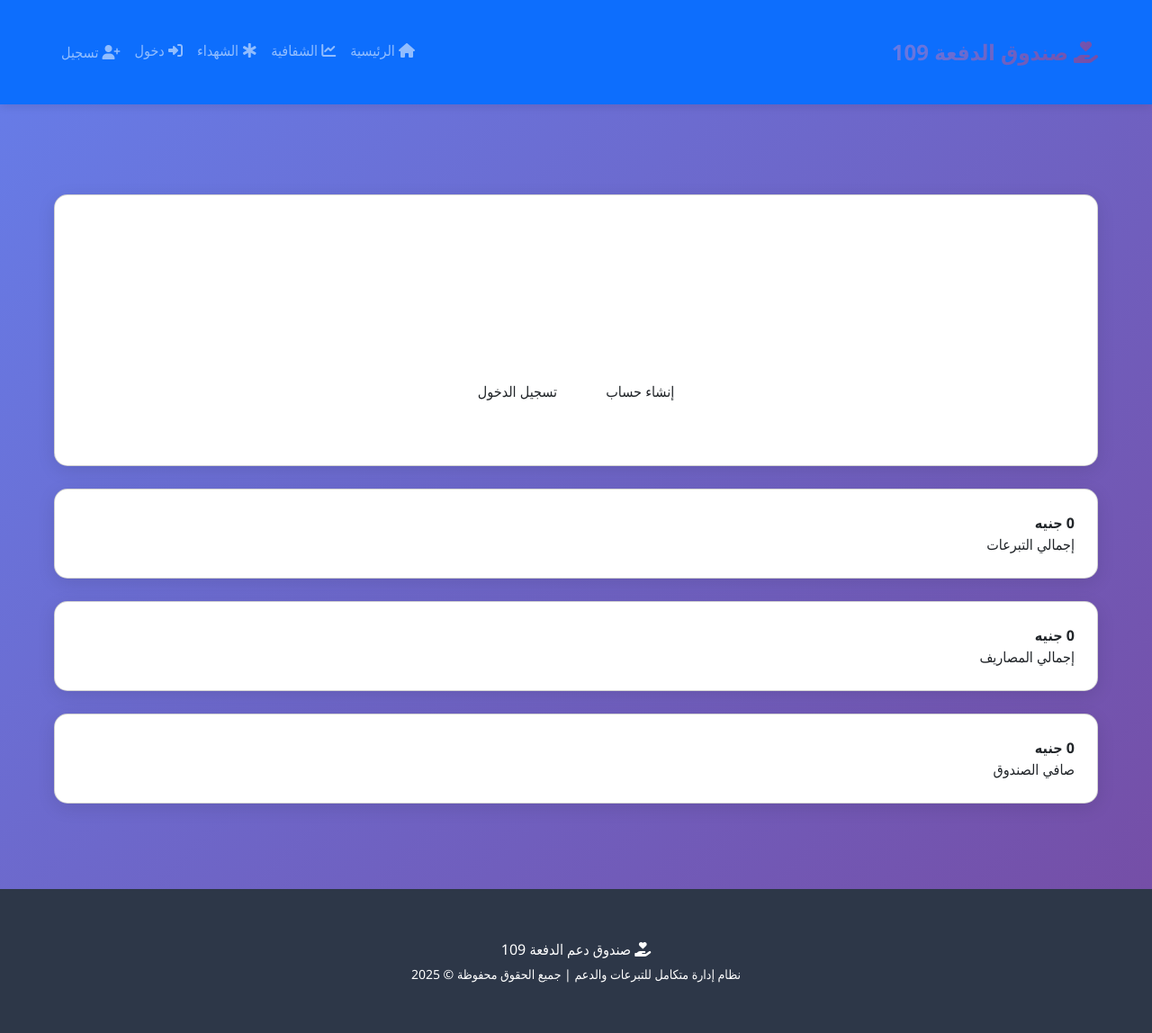
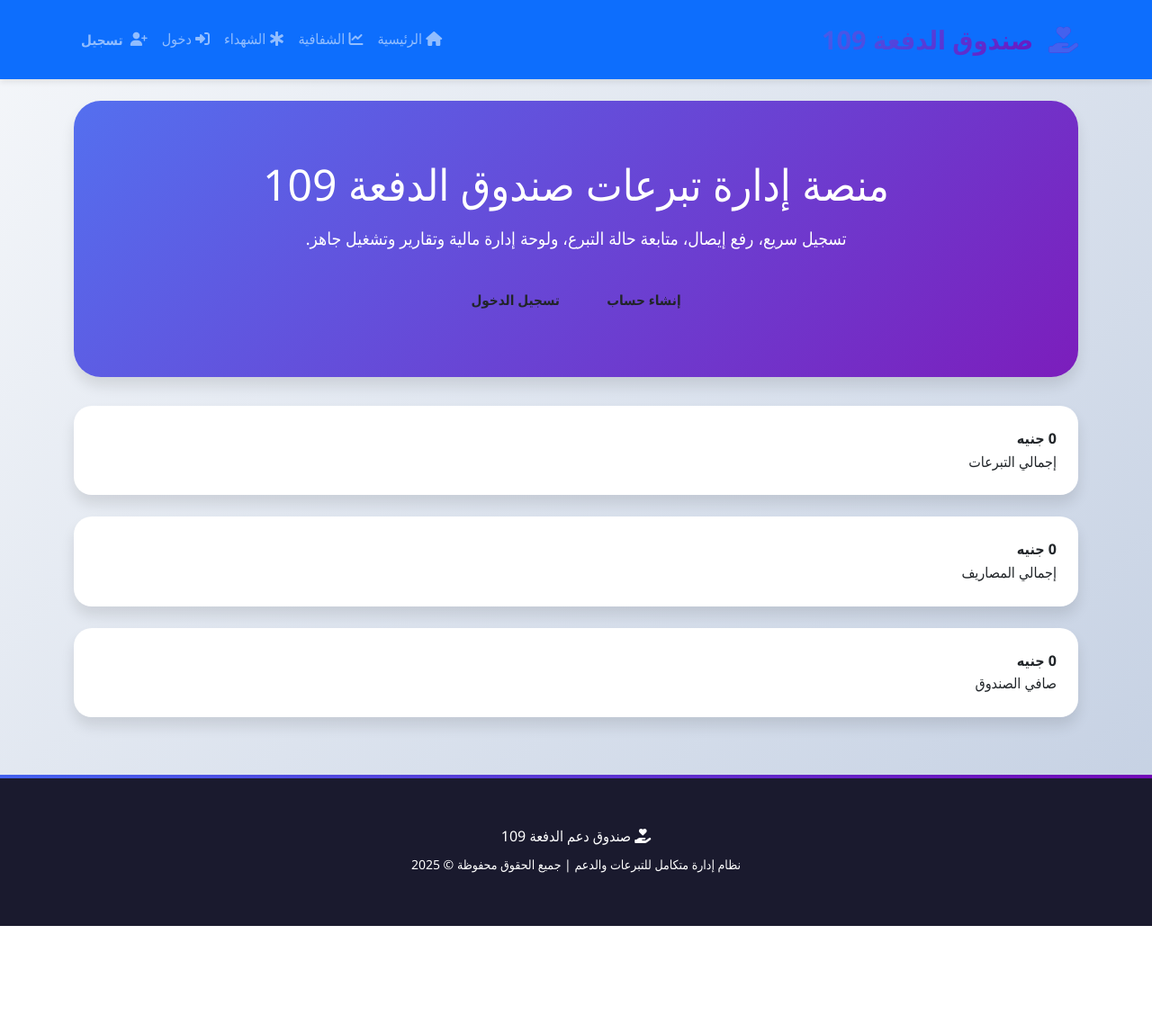
Before and after one commit to abdelrahman109/109-sys1, a Flask app: page / in a window 1280 px wide. Shown: the whole page at 90% size. After the commit the page ends 1029 px from the top, so only its background shows below. Run offline with Flask 3, Linux system fonts and the light colour scheme; data comes from the database, SQL or seed files in the repository; data that the repository does not hold is empty.

Commit message:
Update style.css

```diff
--- a/static/css/style.css
+++ b/static/css/style.css
@@ -1,4 +1,24 @@
 /* ==================== نظام دعم الدفعة 109 ==================== */
+/* تصميم احترافي عصاري - 2025 */
+
+:root {
+    --primary: #4361ee;
+    --primary-dark: #3a56d4;
+    --secondary: #7209b7;
+    --success: #06ffa5;
+    --danger: #f72585;
+    --warning: #f8961e;
+    --dark: #1a1a2e;
+    --light: #f8f9fa;
+    --gray: #6c757d;
+    --gradient: linear-gradient(135deg, #4361ee 0%, #7209b7 100%);
+    --gradient-hover: linear-gradient(135deg, #3a56d4 0%, #5a0a9a 100%);
+    --shadow-sm: 0 2px 4px rgba(0,0,0,0.05);
+    --shadow-md: 0 4px 6px rgba(0,0,0,0.07);
+    --shadow-lg: 0 10px 15px rgba(0,0,0,0.1);
+    --shadow-xl: 0 20px 25px rgba(0,0,0,0.15);
+    --shadow-2xl: 0 25px 50px rgba(0,0,0,0.25);
+}
 
 * {
     margin: 0;
@@ -7,28 +27,80 @@
 }
 
 body {
-    font-family: 'Tajawal', 'Segoe UI', Tahoma, Geneva, Verdana, sans-serif;
-    background: linear-gradient(135deg, #667eea 0%, #764ba2 100%);
+    font-family: 'Cairo', 'Tajawal', 'Segoe UI', Tahoma, Geneva, Verdana, sans-serif;
+    background: linear-gradient(135deg, #f5f7fa 0%, #c3cfe2 100%);
     min-height: 100vh;
     direction: rtl;
-    color: #333;
+    color: var(--dark);
+    line-height: 1.6;
 }
 
-/* ==================== تنسيقات عامة ==================== */
-.container {
-    max-width: 1200px;
-    margin: 0 auto;
-    padding: 20px;
+/* ==================== أنيميشنات ==================== */
+@keyframes fadeInUp {
+    from {
+        opacity: 0;
+        transform: translateY(30px);
+    }
+    to {
+        opacity: 1;
+        transform: translateY(0);
+    }
+}
+
+@keyframes fadeIn {
+    from { opacity: 0; }
+    to { opacity: 1; }
+}
+
+@keyframes slideInRight {
+    from {
+        opacity: 0;
+        transform: translateX(30px);
+    }
+    to {
+        opacity: 1;
+        transform: translateX(0);
+    }
+}
+
+@keyframes pulse {
+    0%, 100% { transform: scale(1); }
+    50% { transform: scale(1.05); }
+}
+
+@keyframes shimmer {
+    0% { background-position: -1000px 0; }
+    100% { background-position: 1000px 0; }
+}
+
+.fade-in-up {
+    animation: fadeInUp 0.6s ease-out;
+}
+
+.fade-in {
+    animation: fadeIn 0.5s ease-out;
+}
+
+.slide-in-right {
+    animation: slideInRight 0.5s ease-out;
 }
 
 /* ==================== شريط التنقل ==================== */
 .navbar {
-    background: white;
-    box-shadow: 0 2px 10px rgba(0,0,0,0.1);
-    padding: 15px 0;
+    background: rgba(255, 255, 255, 0.95);
+    backdrop-filter: blur(10px);
+    box-shadow: var(--shadow-md);
+    padding: 1rem 0;
     position: sticky;
     top: 0;
     z-index: 1000;
+    transition: all 0.3s ease;
+}
+
+.navbar.scrolled {
+    padding: 0.5rem 0;
+    background: white;
+    box-shadow: var(--shadow-lg);
 }
 
 .navbar .container {
@@ -38,389 +110,440 @@ body {
 }
 
 .navbar-brand {
-    font-size: 1.5rem;
-    font-weight: bold;
-    background: linear-gradient(135deg, #667eea 0%, #764ba2 100%);
+    font-size: 1.8rem;
+    font-weight: 800;
+    background: var(--gradient);
     -webkit-background-clip: text;
     -webkit-text-fill-color: transparent;
     text-decoration: none;
+    transition: transform 0.3s ease;
+}
+
+.navbar-brand:hover {
+    transform: scale(1.05);
+}
+
+.navbar-brand i {
+    background: none;
+    -webkit-text-fill-color: var(--primary);
+    margin-left: 10px;
 }
 
 .nav-links {
     display: flex;
-    gap: 20px;
+    gap: 2rem;
     list-style: none;
+    margin: 0;
+    padding: 0;
 }
 
 .nav-links a {
     text-decoration: none;
-    color: #333;
-    transition: color 0.3s;
+    color: var(--dark);
     font-weight: 500;
+    transition: all 0.3s ease;
+    position: relative;
+}
+
+.nav-links a::after {
+    content: '';
+    position: absolute;
+    bottom: -5px;
+    left: 0;
+    width: 0;
+    height: 2px;
+    background: var(--gradient);
+    transition: width 0.3s ease;
+}
+
+.nav-links a:hover::after {
+    width: 100%;
 }
 
 .nav-links a:hover {
-    color: #667eea;
-}
-
-.nav-links .btn-outline-light {
-    border: 2px solid #667eea;
-    padding: 5px 15px;
-    border-radius: 8px;
-    color: #667eea;
-}
-
-.nav-links .btn-outline-light:hover {
-    background: #667eea;
-    color: white;
+    color: var(--primary);
 }
 
 /* ==================== البطاقات ==================== */
 .card {
     background: white;
-    border-radius: 15px;
-    box-shadow: 0 5px 20px rgba(0,0,0,0.1);
-    padding: 25px;
-    margin-bottom: 25px;
-    transition: transform 0.3s, box-shadow 0.3s;
+    border-radius: 20px;
+    box-shadow: var(--shadow-lg);
+    padding: 1.5rem;
+    margin-bottom: 1.5rem;
+    transition: all 0.3s ease;
+    border: none;
+    position: relative;
+    overflow: hidden;
+}
+
+.card::before {
+    content: '';
+    position: absolute;
+    top: 0;
+    left: 0;
+    right: 0;
+    height: 4px;
+    background: var(--gradient);
+    transform: scaleX(0);
+    transition: transform 0.3s ease;
+}
+
+.card:hover::before {
+    transform: scaleX(1);
 }
 
 .card:hover {
     transform: translateY(-5px);
-    box-shadow: 0 10px 30px rgba(0,0,0,0.15);
+    box-shadow: var(--shadow-xl);
 }
 
 .card-header {
     font-size: 1.3rem;
-    font-weight: bold;
-    margin-bottom: 15px;
-    padding-bottom: 10px;
-    border-bottom: 2px solid #667eea;
-    color: #667eea;
+    font-weight: 700;
+    margin-bottom: 1rem;
+    padding-bottom: 0.5rem;
+    border-bottom: 2px solid rgba(67, 97, 238, 0.2);
+    color: var(--primary);
     display: flex;
     justify-content: space-between;
     align-items: center;
 }
 
-.card-title {
-    font-size: 1.2rem;
-    font-weight: bold;
-    margin-bottom: 15px;
-    color: #667eea;
+/* ==================== الأزرار ==================== */
+.btn {
+    display: inline-flex;
+    align-items: center;
+    gap: 8px;
+    padding: 10px 24px;
+    border: none;
+    border-radius: 12px;
+    cursor: pointer;
+    font-size: 0.95rem;
+    font-weight: 600;
+    transition: all 0.3s ease;
+    text-decoration: none;
+    position: relative;
+    overflow: hidden;
 }
 
-/* ==================== الأزرار ==================== */
-.btn {
-    display: inline-block;
-    padding: 10px 25px;
-    border: none;
-    border-radius: 8px;
-    cursor: pointer;
-    font-size: 1rem;
-    transition: all 0.3s;
-    text-decoration: none;
-    font-weight: 500;
+.btn::before {
+    content: '';
+    position: absolute;
+    top: 50%;
+    left: 50%;
+    width: 0;
+    height: 0;
+    border-radius: 50%;
+    background: rgba(255, 255, 255, 0.3);
+    transform: translate(-50%, -50%);
+    transition: width 0.6s, height 0.6s;
+}
+
+.btn:hover::before {
+    width: 300px;
+    height: 300px;
 }
 
 .btn-primary {
-    background: linear-gradient(135deg, #667eea 0%, #764ba2 100%);
+    background: var(--gradient);
     color: white;
 }
 
 .btn-primary:hover {
+    background: var(--gradient-hover);
     transform: translateY(-2px);
-    box-shadow: 0 5px 15px rgba(102,126,234,0.4);
-}
-
-.btn-secondary {
-    background: #6c757d;
-    color: white;
-}
-
-.btn-secondary:hover {
-    background: #5a6268;
-    transform: translateY(-2px);
-}
-
-.btn-success {
-    background: #28a745;
-    color: white;
-}
-
-.btn-success:hover {
-    background: #218838;
-    transform: translateY(-2px);
-}
-
-.btn-danger {
-    background: #dc3545;
-    color: white;
-}
-
-.btn-danger:hover {
-    background: #c82333;
-    transform: translateY(-2px);
+    box-shadow: 0 5px 20px rgba(67, 97, 238, 0.4);
 }
 
 .btn-outline {
     background: transparent;
-    border: 2px solid #667eea;
-    color: #667eea;
+    border: 2px solid var(--primary);
+    color: var(--primary);
 }
 
 .btn-outline:hover {
-    background: #667eea;
+    background: var(--gradient);
     color: white;
+    border-color: transparent;
+    transform: translateY(-2px);
 }
 
 /* ==================== النماذج ==================== */
 .form-group {
-    margin-bottom: 20px;
+    margin-bottom: 1.5rem;
 }
 
 .form-label {
     display: block;
-    margin-bottom: 8px;
-    font-weight: 500;
-    color: #555;
+    margin-bottom: 0.5rem;
+    font-weight: 600;
+    color: var(--dark);
 }
 
 .form-control {
     width: 100%;
-    padding: 12px 15px;
-    border: 1px solid #ddd;
-    border-radius: 8px;
+    padding: 12px 16px;
+    border: 2px solid #e0e0e0;
+    border-radius: 12px;
     font-size: 1rem;
-    transition: border-color 0.3s;
+    transition: all 0.3s ease;
     font-family: inherit;
+    background: white;
 }
 
 .form-control:focus {
     outline: none;
-    border-color: #667eea;
-    box-shadow: 0 0 0 3px rgba(102,126,234,0.1);
+    border-color: var(--primary);
+    box-shadow: 0 0 0 3px rgba(67, 97, 238, 0.1);
+    transform: translateY(-2px);
 }
 
-.form-select {
-    width: 100%;
-    padding: 12px 15px;
-    border: 1px solid #ddd;
-    border-radius: 8px;
-    font-size: 1rem;
-    background: white;
-    cursor: pointer;
+/* ==================== إحصائيات ==================== */
+.stats-grid {
+    display: grid;
+    grid-template-columns: repeat(auto-fit, minmax(280px, 1fr));
+    gap: 1.5rem;
+    margin-bottom: 2rem;
 }
 
-textarea.form-control {
-    resize: vertical;
-    min-height: 100px;
+.stat-card {
+    background: white;
+    border-radius: 20px;
+    padding: 1.5rem;
+    text-align: center;
+    box-shadow: var(--shadow-lg);
+    transition: all 0.3s ease;
+    position: relative;
+    overflow: hidden;
+}
+
+.stat-card::after {
+    content: '';
+    position: absolute;
+    bottom: 0;
+    left: 0;
+    right: 0;
+    height: 4px;
+    background: var(--gradient);
+    transform: scaleX(0);
+    transition: transform 0.3s ease;
+}
+
+.stat-card:hover::after {
+    transform: scaleX(1);
+}
+
+.stat-card:hover {
+    transform: translateY(-5px);
+    box-shadow: var(--shadow-xl);
+}
+
+.stat-card i {
+    font-size: 3rem;
+    background: var(--gradient);
+    -webkit-background-clip: text;
+    -webkit-text-fill-color: transparent;
+    margin-bottom: 1rem;
+}
+
+.stat-card h3 {
+    font-size: 2rem;
+    font-weight: 800;
+    margin: 0.5rem 0;
+    color: var(--dark);
+}
+
+.stat-card p {
+    color: var(--gray);
+    margin: 0;
+    font-weight: 500;
 }
 
 /* ==================== الجداول ==================== */
-.table-responsive {
+.table-container {
+    background: white;
+    border-radius: 20px;
+    padding: 1rem;
+    box-shadow: var(--shadow-lg);
     overflow-x: auto;
 }
 
 .table {
     width: 100%;
-    background: white;
-    border-radius: 10px;
-    overflow: hidden;
     border-collapse: collapse;
 }
 
 .table th,
 .table td {
-    padding: 12px 15px;
+    padding: 1rem;
     text-align: right;
-    border-bottom: 1px solid #eee;
+    border-bottom: 1px solid #e0e0e0;
 }
 
 .table th {
-    background: #f8f9fa;
-    font-weight: bold;
-    color: #667eea;
-    border-bottom: 2px solid #667eea;
+    background: linear-gradient(135deg, #f8f9fa 0%, #e9ecef 100%);
+    font-weight: 700;
+    color: var(--primary);
+    font-size: 0.9rem;
+    text-transform: uppercase;
+    letter-spacing: 0.5px;
 }
 
-.table tr:hover {
-    background: #f8f9fa;
+.table tbody tr {
+    transition: all 0.3s ease;
 }
 
-.table-striped tbody tr:nth-child(odd) {
-    background: #f9f9f9;
+.table tbody tr:hover {
+    background: linear-gradient(90deg, rgba(67, 97, 238, 0.05) 0%, rgba(114, 9, 183, 0.05) 100%);
+    transform: scale(1.01);
 }
 
 /* ==================== التنبيهات ==================== */
 .alert {
-    padding: 15px 20px;
-    border-radius: 8px;
-    margin-bottom: 20px;
+    padding: 1rem 1.5rem;
+    border-radius: 12px;
+    margin-bottom: 1rem;
     position: relative;
-    animation: slideDown 0.3s ease;
-}
-
-@keyframes slideDown {
-    from {
-        transform: translateY(-20px);
-        opacity: 0;
-    }
-    to {
-        transform: translateY(0);
-        opacity: 1;
-    }
+    animation: slideInRight 0.3s ease;
+    border: none;
+    box-shadow: var(--shadow-sm);
 }
 
 .alert-success {
-    background: #d4edda;
+    background: linear-gradient(135deg, #d4edda 0%, #c3e6cb 100%);
     color: #155724;
     border-right: 4px solid #28a745;
 }
 
 .alert-danger {
-    background: #f8d7da;
+    background: linear-gradient(135deg, #f8d7da 0%, #f5c6cb 100%);
     color: #721c24;
     border-right: 4px solid #dc3545;
 }
 
 .alert-warning {
-    background: #fff3cd;
+    background: linear-gradient(135deg, #fff3cd 0%, #ffeeba 100%);
     color: #856404;
     border-right: 4px solid #ffc107;
 }
 
 .alert-info {
-    background: #d1ecf1;
+    background: linear-gradient(135deg, #d1ecf1 0%, #bee5eb 100%);
     color: #0c5460;
     border-right: 4px solid #17a2b8;
 }
 
-.alert .close {
-    position: absolute;
-    top: 50%;
-    left: 15px;
-    transform: translateY(-50%);
-    background: none;
-    border: none;
-    font-size: 1.2rem;
-    cursor: pointer;
-    color: inherit;
-    opacity: 0.5;
+/* ==================== قسم البطل ==================== */
+.hero {
+    text-align: center;
+    padding: 4rem 2rem;
+    background: linear-gradient(135deg, rgba(67, 97, 238, 0.9) 0%, rgba(114, 9, 183, 0.9) 100%);
+    border-radius: 30px;
+    margin-bottom: 2rem;
+    color: white;
+    position: relative;
+    overflow: hidden;
 }
 
-.alert .close:hover {
-    opacity: 1;
+.hero::before {
+    content: '';
+    position: absolute;
+    top: -50%;
+    left: -50%;
+    width: 200%;
+    height: 200%;
+    background: radial-gradient(circle, rgba(255,255,255,0.1) 1%, transparent 1%);
+    background-size: 50px 50px;
+    animation: shimmer 20s linear infinite;
 }
 
-/* ==================== إحصائيات لوحة التحكم ==================== */
-.stats-grid {
-    display: grid;
-    grid-template-columns: repeat(auto-fit, minmax(250px, 1fr));
-    gap: 20px;
-    margin-bottom: 30px;
+.hero h1 {
+    font-size: 3rem;
+    margin-bottom: 1rem;
+    animation: fadeInUp 0.6s ease;
 }
 
-.stat-card {
-    background: white;
-    border-radius: 15px;
-    padding: 25px;
-    text-align: center;
-    box-shadow: 0 5px 20px rgba(0,0,0,0.1);
-    transition: transform 0.3s;
+.hero p {
+    font-size: 1.2rem;
+    margin-bottom: 2rem;
+    opacity: 0.95;
+    animation: fadeInUp 0.6s ease 0.2s both;
 }
 
-.stat-card:hover {
-    transform: translateY(-5px);
+/* ==================== التذييل ==================== */
+footer {
+    background: var(--dark);
+    color: white;
+    text-align: center;
+    padding: 3rem 0;
+    margin-top: 4rem;
+    position: relative;
 }
 
-.stat-card i {
-    font-size: 2.5rem;
-    background: linear-gradient(135deg, #667eea 0%, #764ba2 100%);
-    -webkit-background-clip: text;
-    -webkit-text-fill-color: transparent;
-    margin-bottom: 10px;
+footer::before {
+    content: '';
+    position: absolute;
+    top: 0;
+    left: 0;
+    right: 0;
+    height: 4px;
+    background: var(--gradient);
 }
 
-.stat-card h3 {
-    font-size: 2rem;
-    margin: 10px 0;
-    color: #333;
+footer p {
+    margin: 0.5rem 0;
 }
 
-.stat-card p {
-    color: #666;
-    font-size: 0.9rem;
+footer a {
+    color: var(--primary);
+    text-decoration: none;
+    transition: color 0.3s ease;
+}
+
+footer a:hover {
+    color: var(--secondary);
 }
 
 /* ==================== شريط التقدم ==================== */
 .progress {
-    height: 10px;
+    height: 8px;
     background: #e0e0e0;
-    border-radius: 5px;
+    border-radius: 10px;
     overflow: hidden;
 }
 
 .progress-bar {
-    background: linear-gradient(90deg, #667eea 0%, #764ba2 100%);
+    background: var(--gradient);
     height: 100%;
-    border-radius: 5px;
-    transition: width 0.5s ease;
+    border-radius: 10px;
+    transition: width 1s ease;
+    position: relative;
+    overflow: hidden;
 }
 
-/* ==================== التذييل ==================== */
-footer {
-    background: #2d3748;
-    color: white;
-    text-align: center;
-    padding: 30px;
-    margin-top: 50px;
-}
-
-footer p {
-    margin: 5px 0;
-}
-
-footer a {
-    color: #667eea;
-    text-decoration: none;
-}
-
-footer a:hover {
-    text-decoration: underline;
-}
-
-/* ==================== الصفحة الرئيسية ==================== */
-.hero {
-    text-align: center;
-    padding: 60px 20px;
-    color: white;
-}
-
-.hero h1 {
-    font-size: 3rem;
-    margin-bottom: 20px;
-}
-
-.hero p {
-    font-size: 1.2rem;
-    margin-bottom: 30px;
-    opacity: 0.9;
+.progress-bar::after {
+    content: '';
+    position: absolute;
+    top: 0;
+    left: 0;
+    bottom: 0;
+    right: 0;
+    background: linear-gradient(90deg, transparent, rgba(255,255,255,0.3), transparent);
+    animation: shimmer 2s infinite;
 }
 
 /* ==================== استجابة للشاشات الصغيرة ==================== */
 @media (max-width: 768px) {
     .navbar .container {
         flex-direction: column;
-        gap: 10px;
+        gap: 1rem;
     }
 
     .nav-links {
         flex-wrap: wrap;
         justify-content: center;
-    }
-
-    .stats-grid {
-        grid-template-columns: 1fr;
+        gap: 1rem;
     }
 
     .hero h1 {
```
Also changed, not shown: other parts of static/css/style.css (+41 -80 lines).
